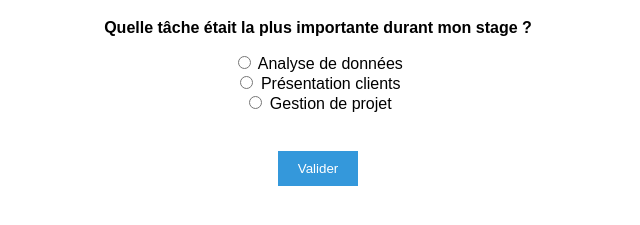
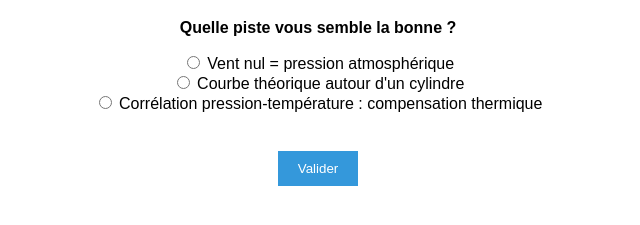
Before and after one commit to jugluf/QCM, a plain HTML site: page index.html in a window 1280 px wide. Shown: the part 81-306 px from the top of the page, without its empty margins (322-962 px from the left). Drawn offline with Linux system fonts and the light colour scheme.

Commit message:
Update index.html

```diff
--- a/index.html
+++ b/index.html
@@ -26,15 +26,15 @@
 <body>
     <h1>Question sur mon stage</h1>
     <form id="quiz">
-        <p><strong>Quelle tâche était la plus importante durant mon stage ?</strong></p>
+        <p><strong>Quelle piste vous semble la bonne ?</strong></p>
         <input type="radio" name="q1" id="r1" value="A">
-        <label for="r1">Analyse de données</label><br>
+        <label for="r1">Vent nul = pression atmosphérique</label><br>
 
         <input type="radio" name="q1" id="r2" value="B">
-        <label for="r2">Présentation clients</label><br>
+        <label for="r2">Courbe théorique autour d'un cylindre</label><br>
 
         <input type="radio" name="q1" id="r3" value="C">
-        <label for="r3">Gestion de projet</label><br><br>
+        <label for="r3">Corrélation pression-température : compensation thermique</label><br><br>
 
         <button type="button" onclick="validate()">Valider</button>
     </form>
```
